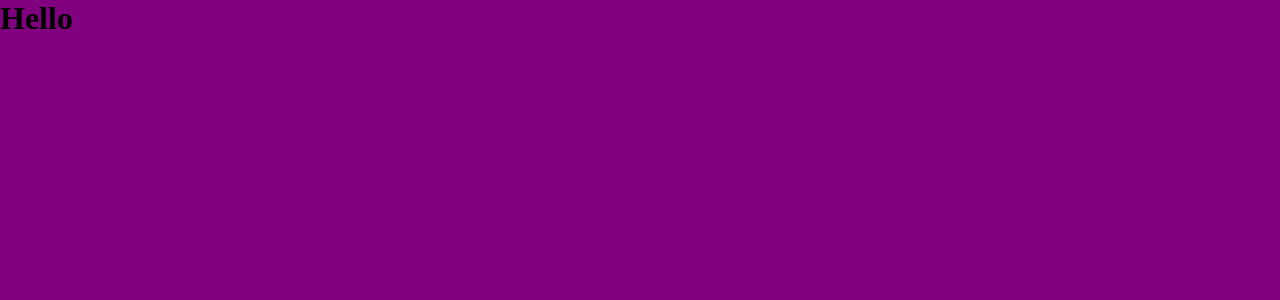
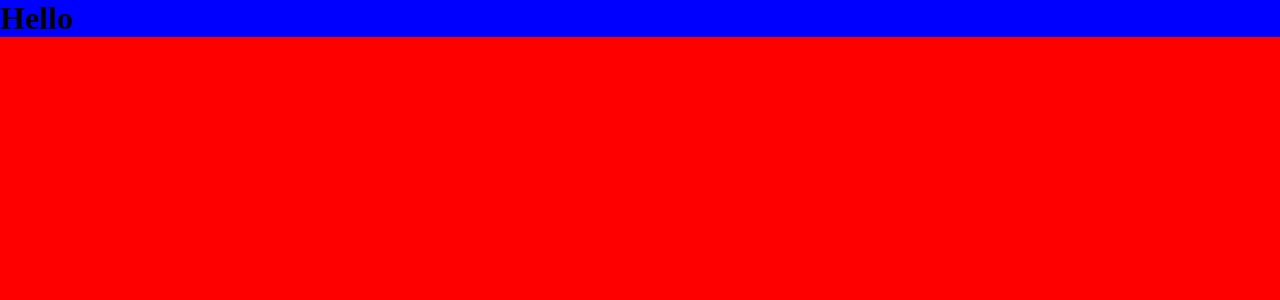
Before and after one commit to Mathh19/react-landing-pages, a React (Create React App) app: page / in a window 1280 px wide. Shown: the top 300 px of the page. Built offline with nearby package versions, Linux system fonts and the light colour scheme.

Commit message:
Configurando o ThemeProvider do styled-components

```diff
--- a/src/index.jsx
+++ b/src/index.jsx
@@ -1,12 +1,17 @@
 import React from 'react';
 import ReactDOM from 'react-dom/client';
+import { ThemeProvider } from 'styled-components';
+
 import { GlobalStyles } from './styles/global-styles';
+import { theme } from './styles/theme';
 import Home from './templates/App/index';
 
 const root = ReactDOM.createRoot(document.getElementById('root'));
 root.render(
   <React.StrictMode>
-    <Home />
-    <GlobalStyles />
+    <ThemeProvider theme={theme}>
+      <Home />
+      <GlobalStyles />
+    </ThemeProvider>
   </React.StrictMode>,
 );
--- a/src/styles/global-styles.js
+++ b/src/styles/global-styles.js
@@ -1,4 +1,4 @@
-import { createGlobalStyle } from 'styled-components';
+import { createGlobalStyle, css } from 'styled-components';
 
 export const GlobalStyles = createGlobalStyle`
   *{
@@ -7,6 +7,8 @@
   }
 
   body {
-    background-color: purple;
+    ${({ theme }) => css`
+      background-color: ${theme.colors.mainBg};
+    `}
   }
 `;
--- /dev/null
+++ b/src/styles/theme.js
@@ -0,0 +1,8 @@
+export const theme = {
+  colors: {
+    mainBg: 'red',
+    secondaryBg: 'blue',
+  },
+  fonts: {},
+  spaces: {},
+};
--- a/src/templates/App/index.jsx
+++ b/src/templates/App/index.jsx
@@ -3,7 +3,7 @@
 function Home() {
   return (
     <div className="App">
-      <Styled.Wrapper>
+      <Styled.Wrapper background="blue">
         <h1>Hello</h1>
       </Styled.Wrapper>
     </div>
--- a/src/templates/App/styles.js
+++ b/src/templates/App/styles.js
@@ -1,7 +1,7 @@
 import styled, { css } from 'styled-components';
 
 export const Wrapper = styled.div`
-  ${({ background }) => css`
-    background-color: ${background};
+  ${({ theme }) => css`
+    background-color: ${theme.colors.secondaryBg};
   `}
 `;
```
